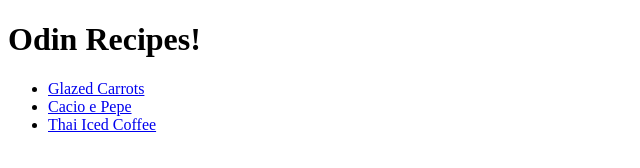
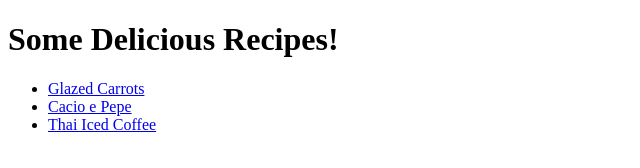
Before and after one commit to hannahpeterson4848/final-recipes, a plain HTML site: page index.html in a window 1280 px wide. Shown: the whole page, without its empty margins (0-640 px from the left). Drawn offline with Linux system fonts and the light colour scheme.

Commit message:
Change the title of the index.html main header

```diff
--- a/index.html
+++ b/index.html
@@ -7,7 +7,7 @@
     <title>Document</title>
 </head>
 <body>
-    <h1>Odin Recipes!</h1>
+    <h1>Some Delicious Recipes!</h1>
     <ul>
     <li><a href="./recipes/glazedcarrots.html">Glazed Carrots</a></li>
     <li><a href="./recipes/cacioepepe.html">Cacio e Pepe</a></li>
```
